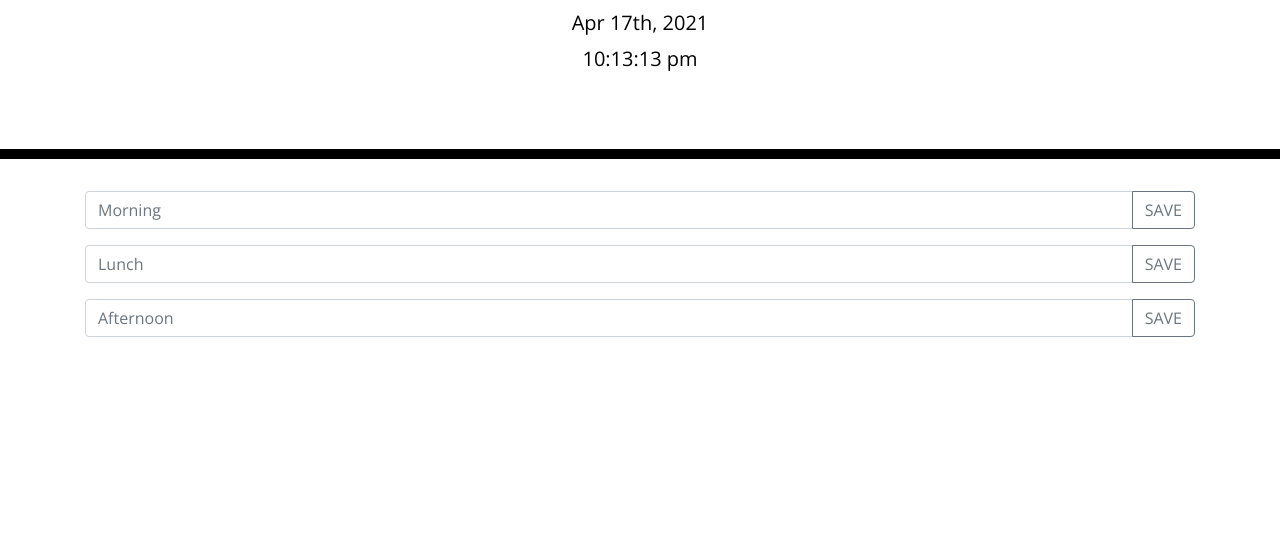
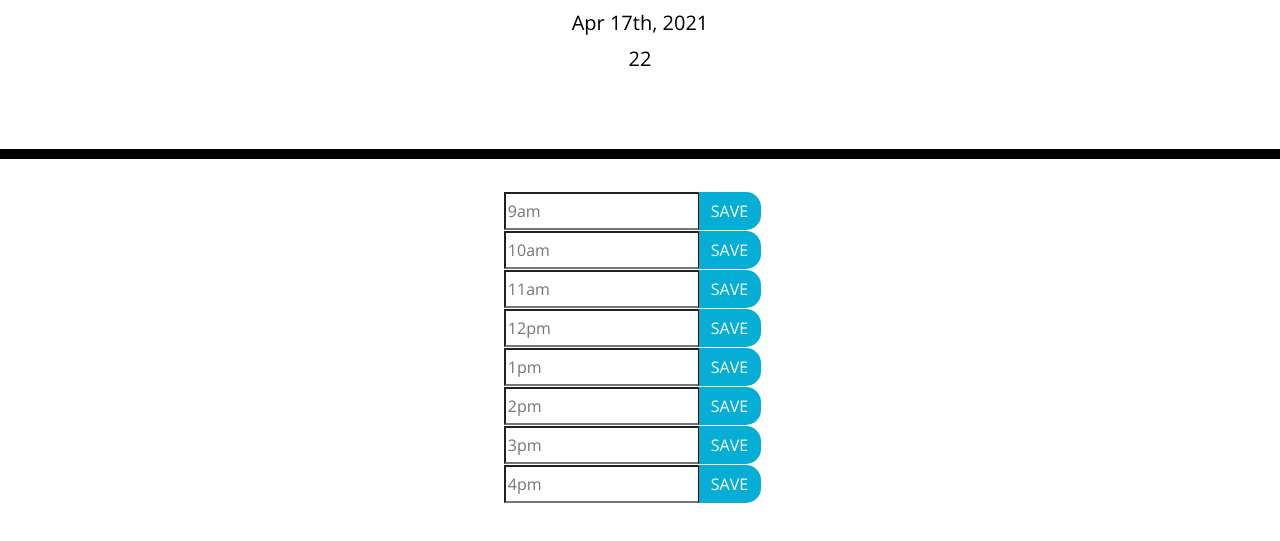
Before and after one commit to gannacon/Homework5-work_schedule, a plain HTML site: page Develop/index.html in a window 1280 px wide. Shown: the part 181-722 px from the top of the page. Drawn offline with nearby package versions, Linux system fonts and the light colour scheme.

Commit message:
Finished Code

```diff
--- a/Develop/index.html
+++ b/Develop/index.html
@@ -34,26 +34,57 @@
     </header>
     <div class="container">
       <!-- Timeblocks go here -->
-      <div class="input-group mb-3">
-        <input id="morning" type="text" class="form-control" placeholder="Morning" aria-describedby="button-addon2">
+      <div class="input-group mb-3, d-flex justify-content-center">
+        <input id="9" type="text" class="form-control, row" placeholder="9am" aria-describedby="button-addon2">
         <div class="input-group-append">
-          <button class="btn btn-outline-secondary" type="button" id="saveBtn" >SAVE</button>
+          <button class="btn btn-outline-secondary, saveBtn" type="button" id="saveBtn" >SAVE</button>
         </div>
       </div>
-      <div class="input-group mb-3">
-        <input id="lunch" type="text" class="form-control" placeholder="Lunch" aria-describedby="button-addon2">
+      <div class="input-group mb-3, d-flex justify-content-center">
+        <input id="10" type="text" class="form-control, row" placeholder="10am" aria-describedby="button-addon2">
         <div class="input-group-append">
-          <button class="btn btn-outline-secondary" type="button" id="saveBtn" >SAVE</button>
+          <button class="btn btn-outline-secondary, saveBtn" type="button" id="saveBtn" >SAVE</button>
         </div>
       </div>
-      <div class="input-group mb-3">
-        <input id="afternoon" type="text" class="form-control" placeholder="Afternoon" aria-describedby="button-addon2">
+      <div class="input-group mb-3, d-flex justify-content-center">
+        <input id="11" type="text" class="form-control, row" placeholder="11am" aria-describedby="button-addon2">
         <div class="input-group-append">
-          <button class="btn btn-outline-secondary" type="button" id="saveBtn" >SAVE</button>
+          <button class="btn btn-outline-secondary, saveBtn" type="button" id="saveBtn" >SAVE</button>
+        </div>
+      </div>
+      <div class="input-group mb-3, d-flex justify-content-center">
+        <input id="12" type="text" class="form-control, row" placeholder="12pm" aria-describedby="button-addon2">
+        <div class="input-group-append">
+          <button class="btn btn-outline-secondary, saveBtn" type="button" id="saveBtn" >SAVE</button>
+        </div>
+      </div>
+      <div class="input-group mb-3, d-flex justify-content-center">
+        <input id="13" type="text" class="form-control, row" placeholder="1pm" aria-describedby="button-addon2">
+        <div class="input-group-append">
+          <button class="btn btn-outline-secondary, saveBtn" type="button" id="saveBtn" >SAVE</button>
+        </div>
+      </div>
+      <div class="input-group mb-3, d-flex justify-content-center">
+        <input id="14" type="text" class="form-control, row" placeholder="2pm" aria-describedby="button-addon2">
+        <div class="input-group-append">
+          <button class="btn btn-outline-secondary, saveBtn" type="button" id="saveBtn" >SAVE</button>
+        </div>
+      </div>
+      <div class="input-group mb-3, d-flex justify-content-center">
+        <input id="15" type="text" class="form-control, row" placeholder="3pm" aria-describedby="button-addon2">
+        <div class="input-group-append">
+          <button class="btn btn-outline-secondary, saveBtn" type="button" id="saveBtn" >SAVE</button>
+        </div>
+      </div>
+      <div class="input-group mb-3, d-flex justify-content-center">
+        <input id="16" type="text" class="form-control, row" placeholder="4pm" aria-describedby="button-addon2">
+        <div class="input-group-append">
+          <button class="btn btn-outline-secondary, saveBtn" type="button" id="saveBtn" >SAVE</button>
         </div>
       </div>
     </div>
 
+    <script src="https://cdnjs.cloudflare.com/ajax/libs/moment.js/2.24.0/moment.min.js"></script>
     <script src="https://cdnjs.cloudflare.com/ajax/libs/jquery/3.2.1/jquery.min.js"></script>
     <script src="https://unpkg.com/dayjs@1.10.4/dayjs.min.js"></script>
     <script src="https://unpkg.com/dayjs@1.10.4/plugin/advancedFormat.js"></script>
--- a/Develop/js/script.js
+++ b/Develop/js/script.js
@@ -1,12 +1,15 @@
 //------------------------------------------------------------------------------------------------------------
-//CURRENT DAY ON THE HEADER
+// SET VARIABLES
+var colorCode = document.querySelector('div input id');
+//------------------------------------------------------------------------------------------------------------
+// CURRENT DAY ON THE HEADER
 var today = dayjs();
 $('#currentDay').text(today.format('MMM Do, YYYY'));
 
 //------------------------------------------------------------------------------------------------------------
 // CURRENT TIME ON THE HEADER
 var currentTime = dayjs().format(
-  'h:mm:ss a'
+  'H'
 );
 $('#currentTime').text(currentTime);
 
@@ -25,22 +28,64 @@ $('button').on('click', function(event){
 
 //------------------------------------------------------------------------------------------------------------
 // RETRIEVE DATA FROM PREVIOUS INPUT
-function renderLastInput() {
-  // Use JSON.parse() to convert text to JavaScript object
-  var value = JSON.parse(localStorage.getItem("input"));
-  // Check if data is returned, if not exit out of the function
-  if (value !== null) {
-  $("input").id;
-  } else {
-    return;
-  }
+// This function is being called below and will run when the page loads.
+function init() {
+
+  var nineInput = localStorage.getItem('9');
+  var tenInput = localStorage.getItem('10');
+  var elevenInput = localStorage.getItem('11');
+  var twelveInput = localStorage.getItem('12');
+  var oneInput = localStorage.getItem('13');
+  var twoInput = localStorage.getItem('14');
+  var threeInput = localStorage.getItem('15');
+  var fourInput = localStorage.getItem('16');
+
+
+  document.getElementById('9').value = nineInput;
+  document.getElementById('10').value = tenInput;
+  document.getElementById('11').value = elevenInput;
+  document.getElementById('12').value = twelveInput;
+  document.getElementById('13').value = oneInput;
+  document.getElementById('14').value = twoInput;
+  document.getElementById('15').value = threeInput;
+  document.getElementById('16').value = fourInput;
+
 }
 
-// The init() function fires when the page is loaded
-function init() {
-  // When the init function is executed, the code inside renderLastGrade function will also execute
-  renderLastInput();
+
+
+const rows = document.getElementsByClassName("row");
+let currentHour = parseInt(moment().format('H'));
+
+Array.from(rows).forEach(row => {
+  let
+    rowIdString = row.id,
+    rowHour;
+  if (rowIdString) {
+    rowHour = parseInt(rowIdString);
+  }
+  if (rowHour) {
+    // Compares row id to current hour and sets color accordingly
+    if (currentHour === rowHour) {
+      setColor(row, "red");
+    } else if ((currentHour < rowHour) && (currentHour > rowHour - 6)) {
+      setColor(row, "green");
+    } else if ((currentHour > rowHour) && (currentHour < rowHour + 6)) {
+      setColor(row, "lightgrey");
+    } else {
+      setColor(row, "white");
+    }
+  }
+});
+
+function setColor(element, color) {
+  element.style.backgroundColor = color;
 }
+
+//------------------------------------------------------------------------------------------------------------
+// CHANGE COLOR OF BLOCK IS PAST PRESENT OR FUTURE
+
+
 init();
 
 //------------------------------------------------------------------------------------------------------------
--- a/Develop/style.css
+++ b/Develop/style.css
@@ -30,9 +30,8 @@ textarea {
   border-radius: 15px;
 }
 
-.row {
+.input-group {
   white-space: pre-wrap;
-  height: 80px;
   border-top: 1px solid white;
 }
 
```
